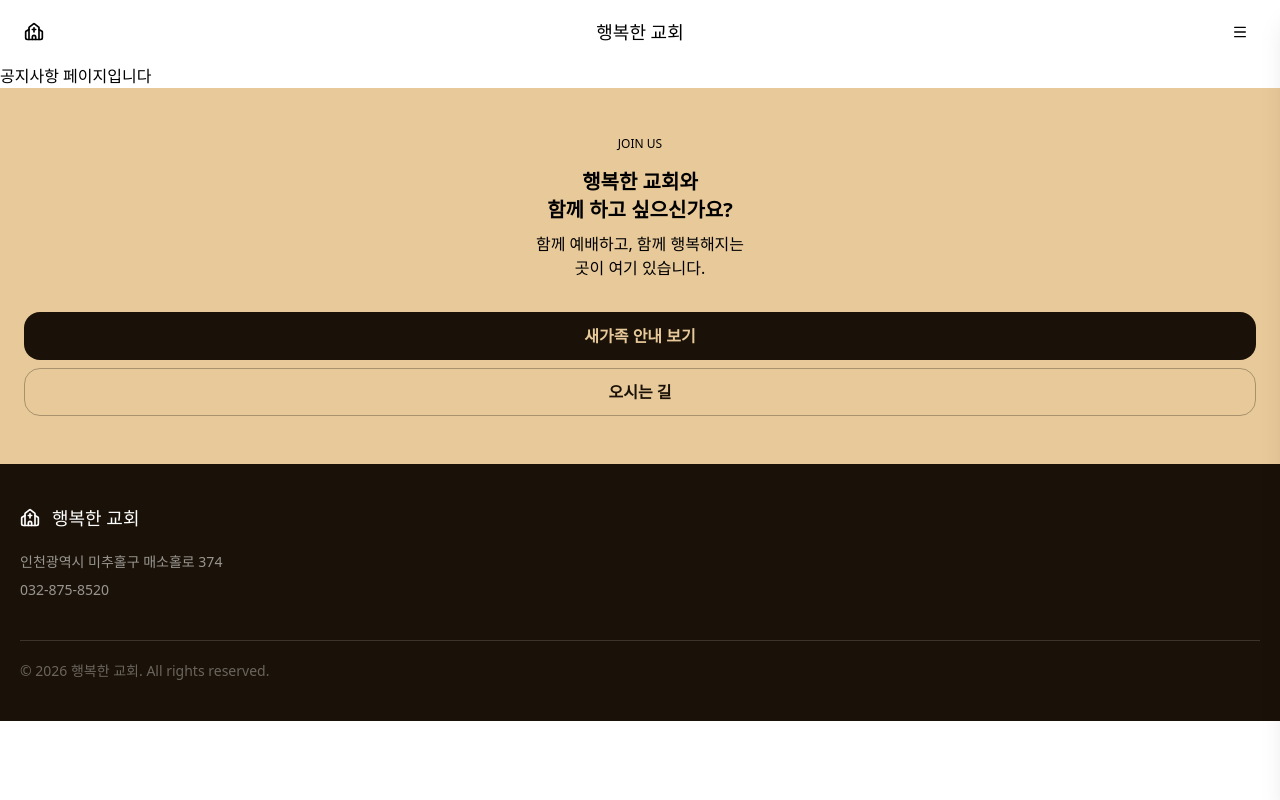
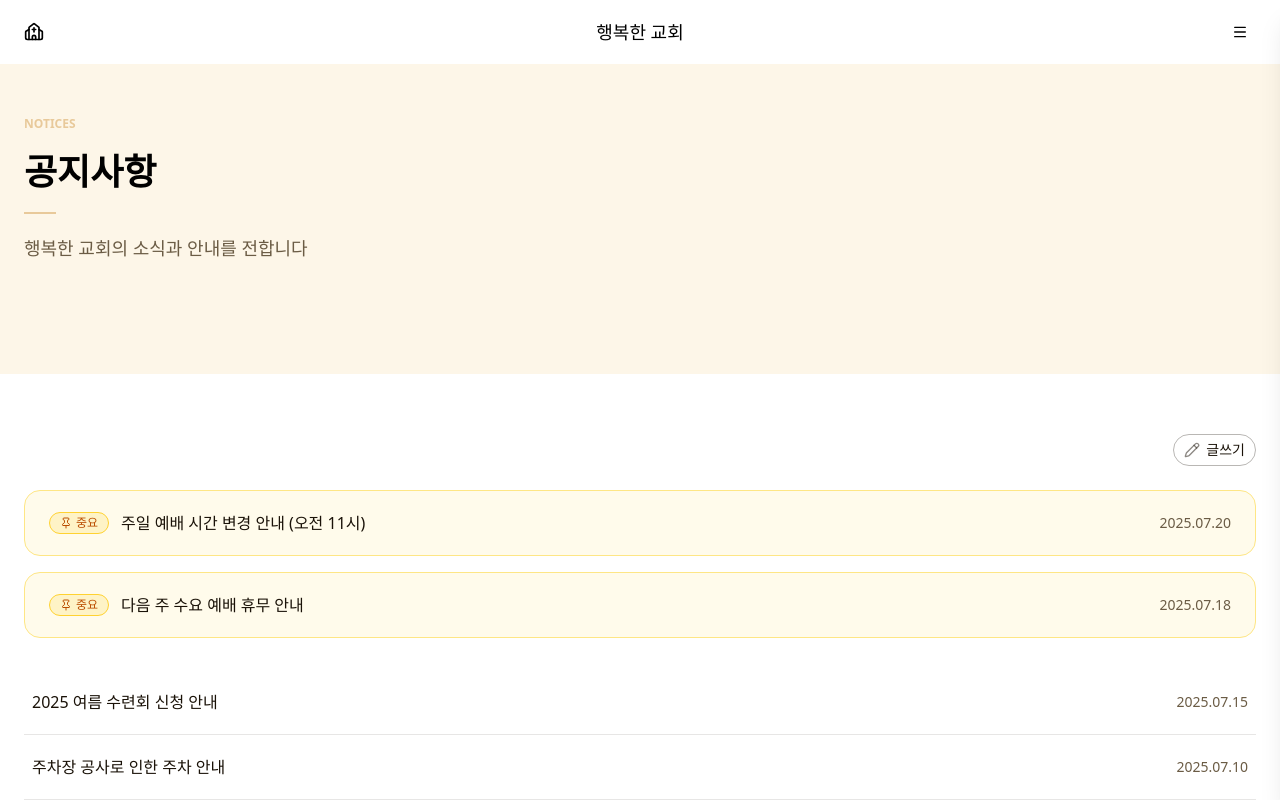
Before and after one commit to strawberryroll/haengbok-site, a Next.js app: page /notice in a window 1280 px wide. Shown: the top 800 px of the page. Built offline with nearby package versions, Linux system fonts and the light colour scheme; no server answers.

Commit message:
feat: 공지사항 페이지 UI 구현 (#55)

```diff
--- a/src/app/notice/page.tsx
+++ b/src/app/notice/page.tsx
@@ -1,3 +1,28 @@
+import NoticeList from '@/components/notice/NoticeList';
+import Button from '@/components/ui/Button';
+import PageHeader from '@/components/ui/PageHeader';
+import { notices } from '@/data/notices';
+import { Pencil } from 'lucide-react';
+
 export default function Page() {
-  return <div>공지사항 페이지입니다</div>;
+  return (
+    <>
+      <div className="bg-cream-light px-6 pb-15">
+        <PageHeader
+          eyebrow="NOTICES"
+          title="공지사항"
+          description="행복한 교회의 소식과 안내를 전합니다"
+        />
+      </div>
+      <div className="px-6 pt-15 pb-25">
+        <div className="flex justify-end pb-6">
+          <Button variant="outline" size="sm">
+            <Pencil className="text-charcoal/50" />
+            글쓰기
+          </Button>
+        </div>
+        <NoticeList notices={notices} />
+      </div>
+    </>
+  );
 }
--- /dev/null
+++ b/src/components/notice/Badge.tsx
@@ -0,0 +1,33 @@
+import * as React from 'react';
+import { cn } from '@/lib/utils';
+import { cva, type VariantProps } from 'class-variance-authority';
+
+export const badgeVariants = cva(
+  'inline-flex items-center justify-center gap-1 rounded-full border px-2.5 py-0.5 text-xs font-medium whitespace-nowrap',
+  {
+    variants: {
+      variant: {
+        important: 'border-amber-300 bg-amber-100 text-amber-700',
+      },
+    },
+    defaultVariants: {
+      variant: 'important',
+    },
+  },
+);
+
+const Badge = ({
+  className,
+  variant = 'important',
+  ...props
+}: React.ComponentProps<'span'> & VariantProps<typeof badgeVariants>) => {
+  return (
+    <span
+      data-slot="badge"
+      className={cn(badgeVariants({ variant }), className)}
+      {...props}
+    />
+  );
+};
+
+export default Badge;
--- /dev/null
+++ b/src/components/notice/NoticeList.tsx
@@ -0,0 +1,63 @@
+'use client';
+
+import { Notice } from '@/data/notices';
+import { cn } from '@/lib/utils';
+import { useState } from 'react';
+import NoticeRow from './NoticeRow';
+
+interface NoticeListProps {
+  notices: Notice[];
+}
+
+const PAGE_SIZE = 6;
+
+export default function NoticeList({ notices }: NoticeListProps) {
+  const [currentPage, setCurrentPage] = useState(1);
+
+  const pinned = notices.filter((notice) => notice.isPinned);
+  const regular = notices.filter((notice) => !notice.isPinned);
+
+  const visibleRegular: Notice[] = regular.slice(
+    PAGE_SIZE * (currentPage - 1),
+    PAGE_SIZE * (currentPage - 1) + PAGE_SIZE,
+  );
+  const totalPages = Math.ceil(regular.length / PAGE_SIZE);
+
+  return (
+    <div className="flex flex-col gap-8">
+      <div className="flex flex-col gap-4">
+        {pinned.map((notice) => (
+          <NoticeRow key={notice.id} notice={notice} />
+        ))}
+      </div>
+
+      <div className="flex flex-col">
+        {visibleRegular.map((notice) => (
+          <NoticeRow key={notice.id} notice={notice} />
+        ))}
+      </div>
+
+      {totalPages > 1 ? (
+        <div className="flex justify-center gap-2 pt-6">
+          {Array.from({ length: totalPages }, (_, index) => index + 1).map(
+            (page) => (
+              <button
+                key={page}
+                type="button"
+                onClick={() => setCurrentPage(page)}
+                className={cn(
+                  'flex size-9 items-center justify-center rounded-full text-sm font-medium',
+                  page === currentPage
+                    ? 'bg-charcoal text-cream'
+                    : 'text-charcoal hover:bg-charcoal/10',
+                )}
+              >
+                {page}
+              </button>
+            ),
+          )}
+        </div>
+      ) : null}
+    </div>
+  );
+}
--- /dev/null
+++ b/src/components/notice/NoticeRow.tsx
@@ -0,0 +1,36 @@
+import { Notice } from '@/data/notices';
+import { formatNoticeDate } from '@/lib/utils';
+import { Pin } from 'lucide-react';
+import Badge from './Badge';
+
+interface NoticeRowProps {
+  notice: Notice;
+}
+
+export default function NoticeRow({ notice }: NoticeRowProps) {
+  const { title, date, isPinned } = notice;
+
+  if (isPinned) {
+    return (
+      <div className="flex items-center justify-between rounded-2xl border border-amber-200 bg-amber-50 px-6 py-5">
+        <div className="flex items-center gap-3">
+          <Badge variant="important">
+            <Pin className="size-3" />
+            중요
+          </Badge>
+          <span className="font-medium text-charcoal">{title}</span>
+        </div>
+        <span className="text-sm text-description">
+          {formatNoticeDate(date)}
+        </span>
+      </div>
+    );
+  }
+
+  return (
+    <div className="flex items-center justify-between border-b border-charcoal/10 px-2 py-5">
+      <span className="text-charcoal">{title}</span>
+      <span className="text-sm text-description">{formatNoticeDate(date)}</span>
+    </div>
+  );
+}
--- /dev/null
+++ b/src/data/notices.ts
@@ -0,0 +1,133 @@
+export interface Notice {
+  id: string;
+  title: string;
+  date: string;
+  isPinned: boolean;
+  content: string;
+}
+
+export const notices: Notice[] = [
+  {
+    id: 'notice-8',
+    title: '주일 예배 시간 변경 안내 (오전 11시)',
+    date: '2025-07-20',
+    isPinned: true,
+    content:
+      '다음 주부터 주일 예배 시간이 오전 11시로 변경됩니다. 성도님들의 많은 참여 바랍니다.',
+  },
+  {
+    id: 'notice-7',
+    title: '다음 주 수요 예배 휴무 안내',
+    date: '2025-07-18',
+    isPinned: true,
+    content: '내부 시설 점검으로 인해 다음 주 수요 예배는 휴무합니다.',
+  },
+  {
+    id: 'notice-6',
+    title: '2025 여름 수련회 신청 안내',
+    date: '2025-07-15',
+    isPinned: false,
+    content:
+      '2025 여름 수련회 신청을 받습니다. 자세한 일정과 장소는 교회 사무실로 문의해 주세요.',
+  },
+  {
+    id: 'notice-5',
+    title: '주차장 공사로 인한 주차 안내',
+    date: '2025-07-10',
+    isPinned: false,
+    content:
+      '주차장 공사로 인해 임시 주차 공간을 안내드립니다. 안내 요원의 지시에 따라 주차해 주세요.',
+  },
+  {
+    id: 'notice-4',
+    title: '다음세대 여름성경학교 봉사자 모집',
+    date: '2025-07-07',
+    isPinned: false,
+    content:
+      '다음세대 여름성경학교를 함께 섬길 봉사자를 모집합니다. 관심 있는 분들은 신청해 주세요.',
+  },
+  {
+    id: 'notice-3',
+    title: '교회 시설 이용 안내 (개정)',
+    date: '2025-07-01',
+    isPinned: false,
+    content:
+      '교회 시설 이용 안내가 개정되었습니다. 변경된 이용 수칙을 확인해 주세요.',
+  },
+  {
+    id: 'notice-2',
+    title: '성가대원 추가 모집 안내',
+    date: '2025-06-25',
+    isPinned: false,
+    content:
+      '성가대원을 추가로 모집합니다. 찬양을 통해 섬기고 싶으신 분들은 연락 주세요.',
+  },
+  {
+    id: 'notice-1',
+    title: '홈페이지 개편 안내',
+    date: '2025-06-20',
+    isPinned: false,
+    content: '교회 홈페이지가 새롭게 개편되었습니다. 많은 이용 바랍니다.',
+  },
+  {
+    id: 'notice-9',
+    title: '추석 연휴 예배 일정 안내',
+    date: '2025-06-15',
+    isPinned: false,
+    content:
+      '추석 연휴 기간 예배 일정을 안내드립니다. 자세한 내용은 교회 사무실로 문의해 주세요.',
+  },
+  {
+    id: 'notice-10',
+    title: '새가족 환영회 안내',
+    date: '2025-06-10',
+    isPinned: false,
+    content:
+      '새로 등록하신 가족들을 위한 환영회를 진행합니다. 많은 참여 바랍니다.',
+  },
+  {
+    id: 'notice-11',
+    title: '교육관 리모델링 공사 안내',
+    date: '2025-06-05',
+    isPinned: false,
+    content: '교육관 리모델링 공사가 진행됩니다. 이용에 참고 부탁드립니다.',
+  },
+  {
+    id: 'notice-12',
+    title: '여름 특별새벽기도회 안내',
+    date: '2025-05-28',
+    isPinned: false,
+    content: '여름 특별새벽기도회를 진행합니다. 성도님들의 많은 참여 바랍니다.',
+  },
+  {
+    id: 'notice-13',
+    title: '구역별 심방 일정 공지',
+    date: '2025-05-20',
+    isPinned: false,
+    content:
+      '구역별 심방 일정을 공지드립니다. 자세한 일정은 담당 목자에게 문의해 주세요.',
+  },
+  {
+    id: 'notice-14',
+    title: '교회 홈페이지 오류 신고 안내',
+    date: '2025-05-15',
+    isPinned: false,
+    content: '홈페이지 이용 중 오류를 발견하시면 교회 사무실로 알려주세요.',
+  },
+  {
+    id: 'notice-15',
+    title: '어버이날 감사 예배 안내',
+    date: '2025-05-08',
+    isPinned: false,
+    content:
+      '어버이날을 맞아 감사 예배를 드립니다. 온 가족이 함께 참여해 주세요.',
+  },
+  {
+    id: 'notice-16',
+    title: '봄맞이 교회 대청소 봉사자 모집',
+    date: '2025-05-01',
+    isPinned: false,
+    content:
+      '봄맞이 교회 대청소를 함께할 봉사자를 모집합니다. 많은 참여 바랍니다.',
+  },
+];
--- a/src/lib/utils.ts
+++ b/src/lib/utils.ts
@@ -12,3 +12,7 @@ export function formatSermonDate(date: string): string {
     day: 'numeric',
   });
 }
+
+export function formatNoticeDate(date: string): string {
+  return date.replaceAll('-', '.');
+}
```
